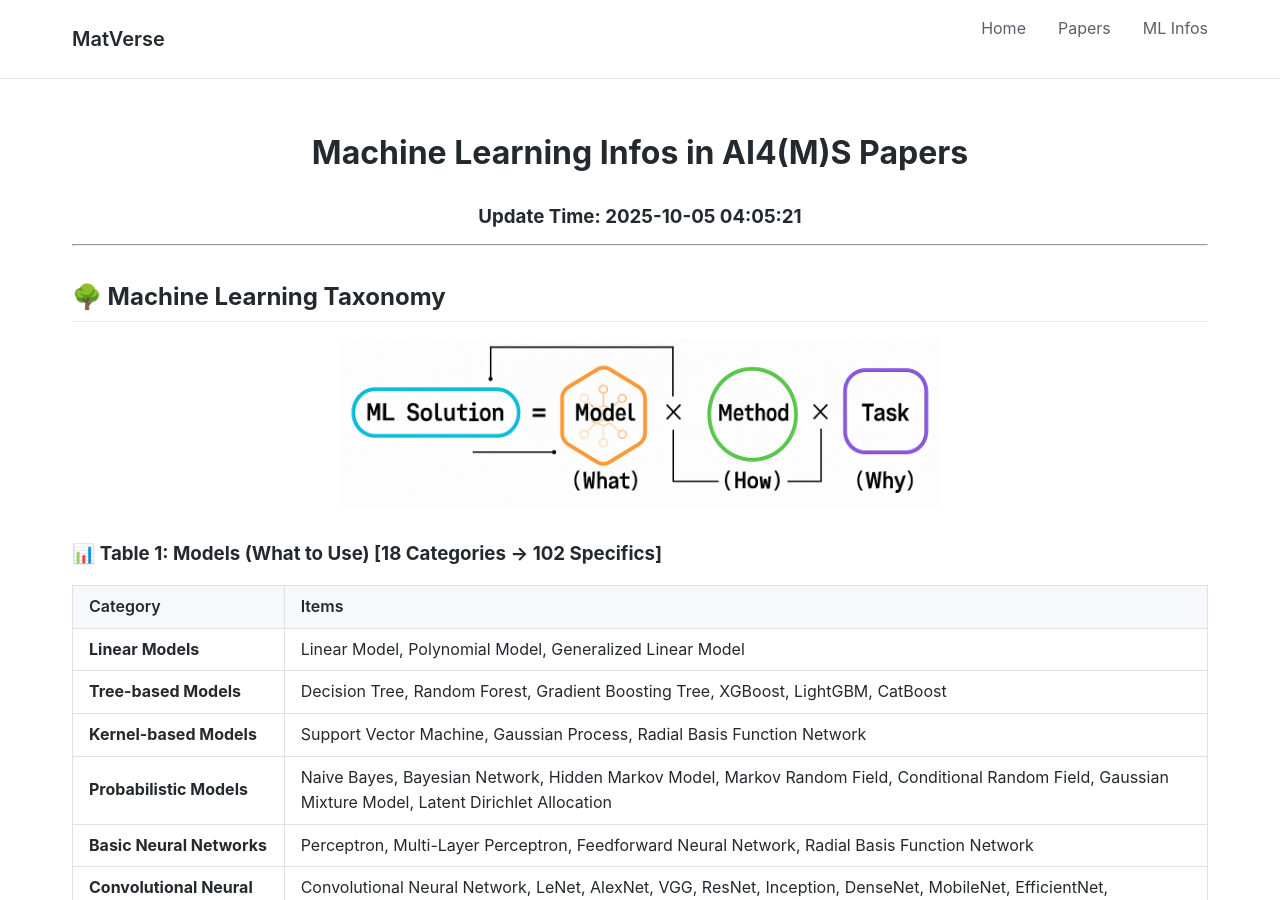
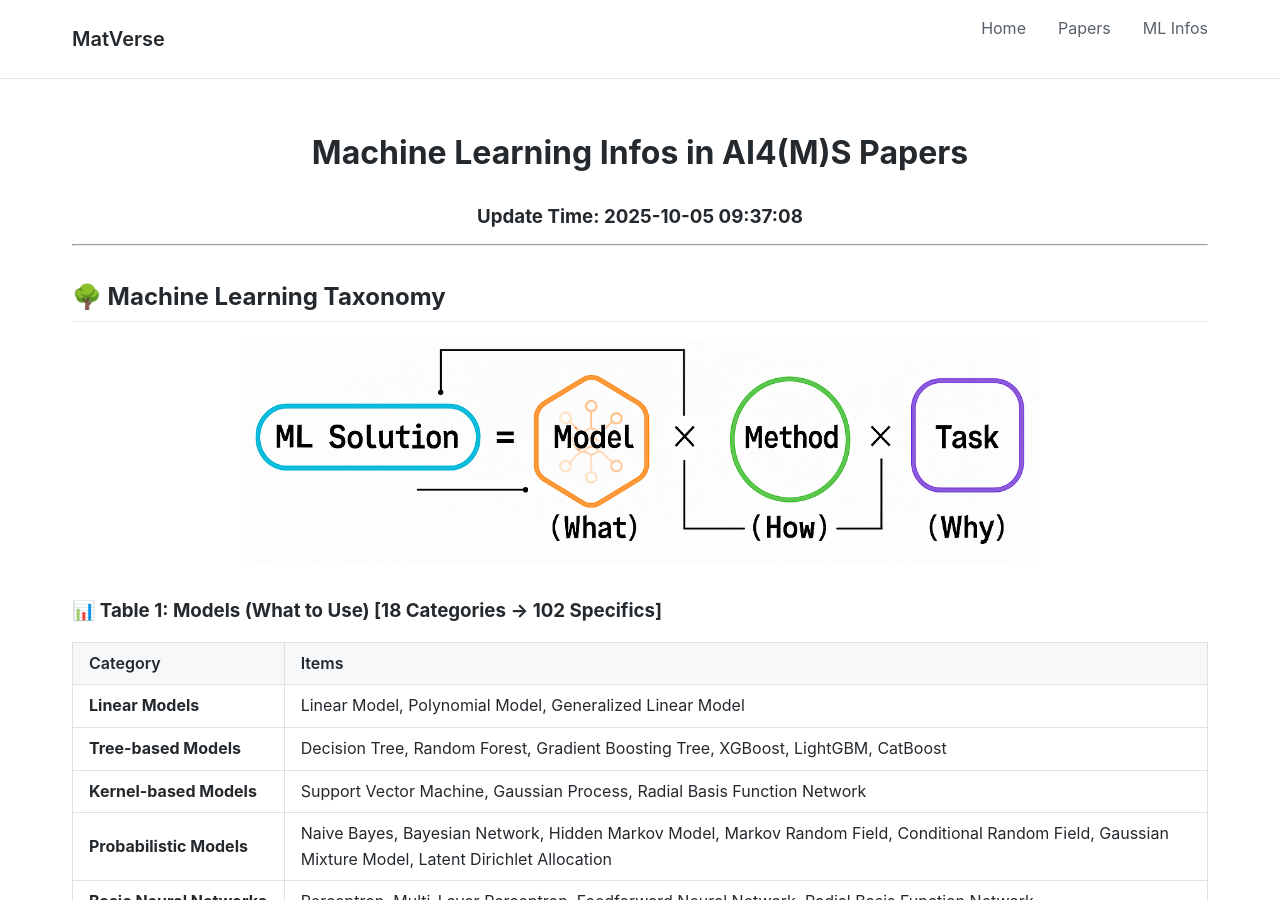
Before and after one commit to SMU-DIGA/matverse_papers, a Jekyll site: the page built from ml_infos.md, in a window 1280 px wide and 900 px high. Built offline with Jekyll 4.4.1, drawn with Linux system fonts in a browser that asks for light colours.

Commit message:
ml infos

```diff
--- a/ml_infos.md
+++ b/ml_infos.md
@@ -6,7 +6,7 @@
 
 <div align="center">
     <h1>Machine Learning Infos in AI4(M)S Papers</h1>
-    <h3>Update Time: 2025-10-05 04:05:21</h3>
+    <h3>Update Time: 2025-10-05 09:37:08</h3>
     </div>
 
 ---
@@ -16,7 +16,7 @@
 
 <div align="center">
 
-<img src="{{ site.baseurl }}/assets/ml_solution.png"  width="600">
+<img src="{{ site.baseurl }}/assets/ml_solution.png"  width="800">
 
 </div>
 
```
Also changed, not shown: main_ml_infos.py (+4 -4 lines).
